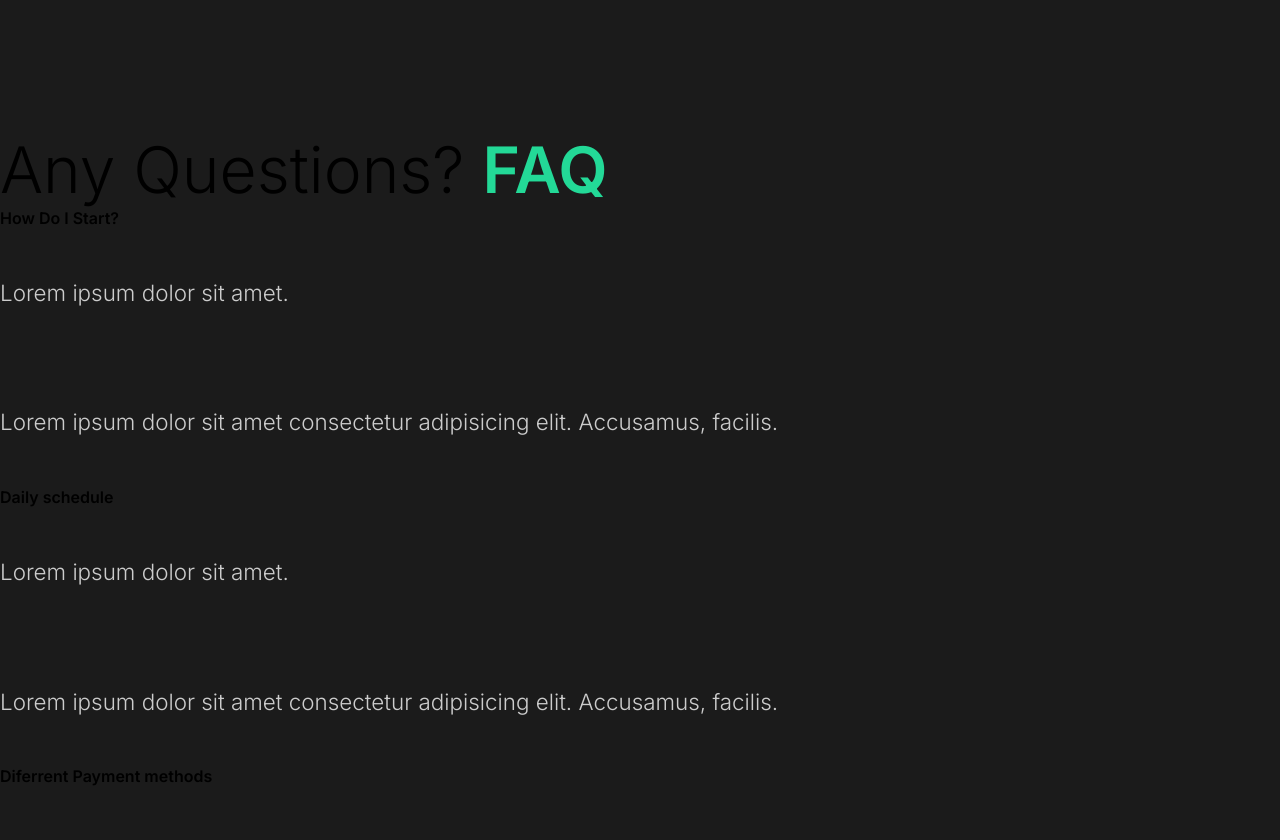
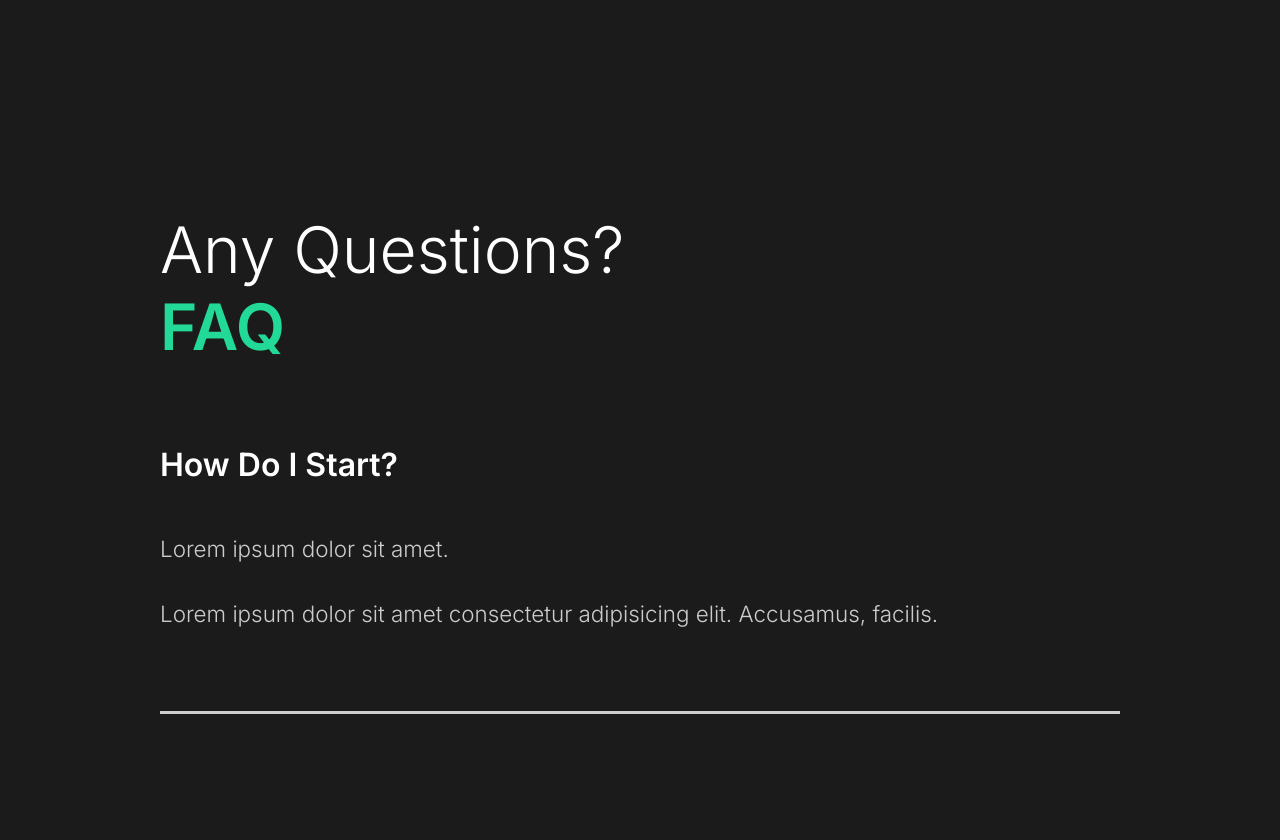
Before and after one commit to dato94/catpure, a React (Create React App) app: page /about in a window 1280 px wide. Shown: the part 1940-2780 px from the top of the page. Built offline with nearby package versions, Linux system fonts and the light colour scheme.

Commit message:
7.Style Faq Section

```diff
--- a/src/components/FaqSection.js
+++ b/src/components/FaqSection.js
@@ -1,8 +1,10 @@
 import React from "react";
+import styled from "styled-components";
+import {About} from "../styles";
 
 const FaqSection = () => {
     return(
-        <div className="fap">
+        <Faq>
             <h2>Any Questions? <span>FAQ</span></h2>
             <div className="question">
                 <h4>How Do I Start?</h4>
@@ -12,6 +14,7 @@ const FaqSection = () => {
                         Lorem ipsum dolor sit amet consectetur adipisicing elit. Accusamus, facilis.
                     </p>
                 </div>
+                <div className="faq-line"></div>
             </div>
             <div className="question">
                 <h4>Daily schedule</h4>
@@ -21,6 +24,7 @@ const FaqSection = () => {
                         Lorem ipsum dolor sit amet consectetur adipisicing elit. Accusamus, facilis.
                     </p>
                 </div>
+                <div className="faq-line"></div>
             </div>
             <div className="question">
                 <h4>Diferrent Payment methods</h4>
@@ -30,6 +34,7 @@ const FaqSection = () => {
                         Lorem ipsum dolor sit amet consectetur adipisicing elit. Accusamus, facilis.
                     </p>
                 </div>
+                <div className="faq-line"></div>
             </div>
             <div className="question">
                 <h4>What Products do you offer.</h4>
@@ -39,9 +44,37 @@ const FaqSection = () => {
                         Lorem ipsum dolor sit amet consectetur adipisicing elit. Accusamus, facilis.
                     </p>
                 </div>
+                <div className="faq-line"></div>
             </div>
-        </div>
+        </Faq>
     )
-}
+};
+
+const Faq = styled(About)`
+    display: block;
+    span{
+        display: block;
+    }
+    h2{
+        padding-bottom: 2rem;
+        font-weight: lighter;
+    }
+    .faq-line{
+        background: #cccccc;
+        height: 0.2rem;
+        margin: 2rem 0rem;
+        width: 100%;
+    }
+    .question{
+        padding: 3rem 0rem;
+        cursor: pointer;
+    }
+    .answer{
+        padding: 2rem 0rem;
+        p{
+            padding: 1rem 0rem;
+        }
+    }
+`;
 
 export default FaqSection;
--- a/src/components/GlobalStyle.js
+++ b/src/components/GlobalStyle.js
@@ -37,7 +37,7 @@ button{
     }
     h4{
         font-weight: bold;
-
+        font-size: 2rem;
     }
     a{
         font-size: 1.1rem;
```
Also changed, not shown: src/components/AboutSection.js (+4 -7 lines).
